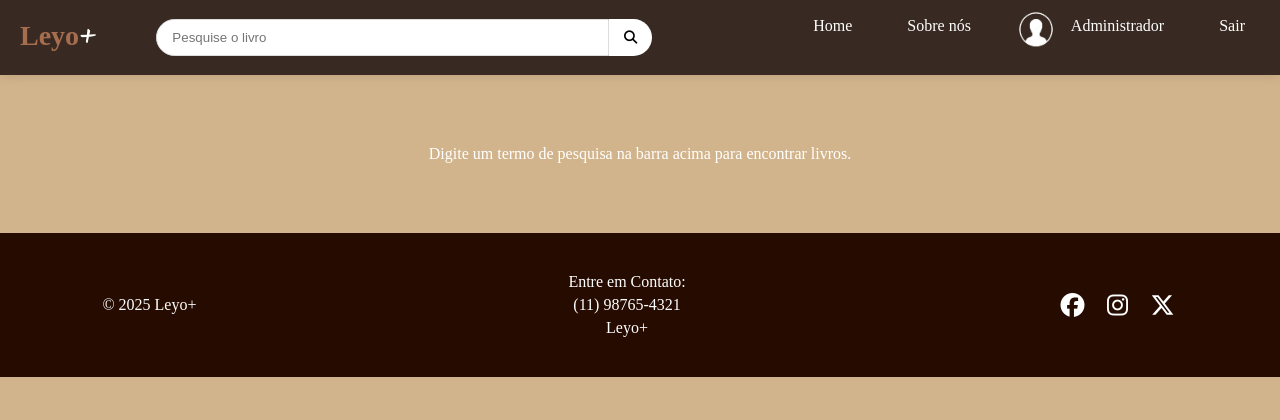
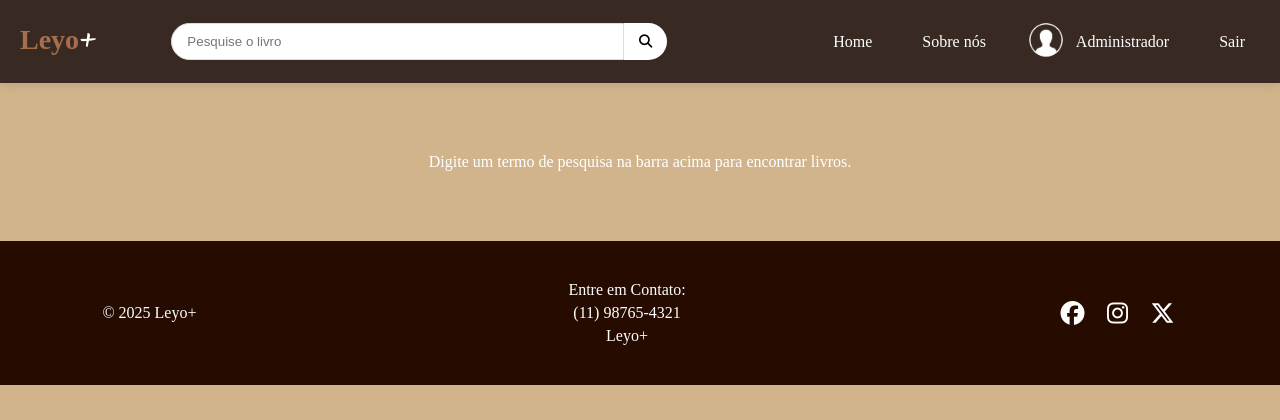
Before and after one commit to GustaFrias/Biblioteca, a PHP site: page /php/functions/pgPesquisa.php in a window 1280 px wide. Shown: the top 420 px of the page. Run offline with PHP 8.4, Linux system fonts and the light colour scheme; a user stored in the database is signed in; some libraries are stand-ins or nearby versions; some web fonts are replaced.

Commit message:
Aprimora a barra de navegação com ajustes no layout e estilo do ícone de login

```diff
--- a/php/functions/pgPesquisa.php
+++ b/php/functions/pgPesquisa.php
@@ -7,6 +7,7 @@
     <meta http-equiv="X-UA-Compatible" content="IE=edge">
     <meta name="viewport" content="width=device-width, initial-scale=1.0">
     <link rel="stylesheet" href="https://cdnjs.cloudflare.com/ajax/libs/font-awesome/6.6.0/css/all.min.css">
+    <link rel="stylesheet" href="../../styles/NavBar_Com_BarraPesquisa.css">
     <link rel="stylesheet" href="../../styles/pgPesquisa.css">
     <title>Leyo+ - Pesquisa</title>
 </head>
@@ -37,11 +38,10 @@
                         <li><a href="../../htmls/cadastro.html">Cadastrar-se</a></li>
                         <li><a href="../../htmls/login.html">Login</a></li>
                         <?php else: ?>
-                        <li>
                         <li><a href="../../index.php">Home</a></li>
                         <li><a href="../../htmls/AboutUs.php">Sobre nós</a></li>
-                        <img src="../../img/iconLogin.png" alt="" id="icon-login"
-                            style="width: 50px; height: auto; margin-top: -13px; margin-right: -30px;">
+                        <li>
+                            <img src="../../img/iconLogin.png" alt="Ícone de login" id="icon-login">
                         </li>
 
                         <?php if (isset($_SESSION['admin'])): ?>
--- a/styles/NavBar_Com_BarraPesquisa.css
+++ b/styles/NavBar_Com_BarraPesquisa.css
@@ -43,9 +43,23 @@
     color: #ffffff;
 }
 
+#nav-list{
+    display: flex;
+    align-items: center;
+    gap: 20px;
+}
+
+
+#nav-list li #icon-login {
+    width: 50px;
+    height: auto;
+    margin-right: -30px;
+    display: block;
+}
+
+
 .main-header form {
     display: flex;
-    align-items: center;
     width: 40%;
 }
 
```
